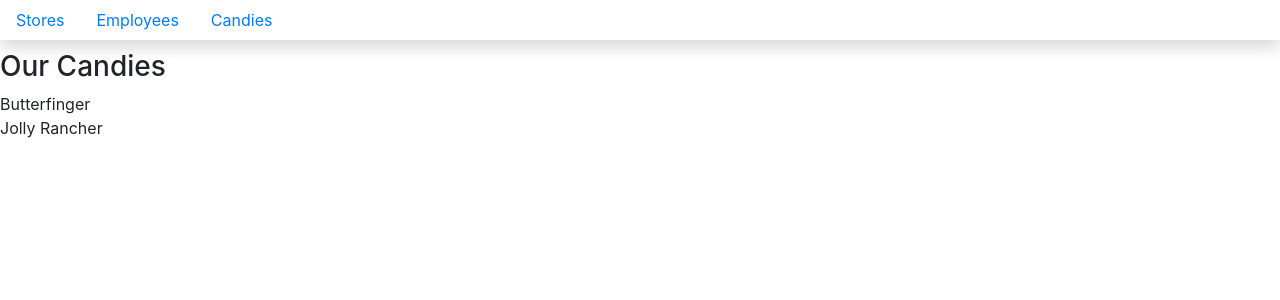
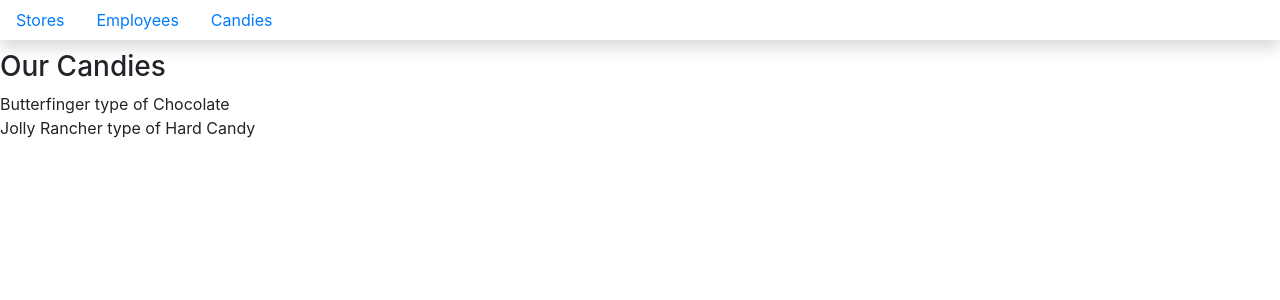
Before and after one commit to myankura/kandy-korner, a React (Create React App) app: page /candies in a window 1280 px wide. Shown: the top 300 px of the page. Built offline with nearby package versions, Linux system fonts and the light colour scheme.

Commit message:
third exercise completed.

```diff
--- a/src/components/ApplicationViews.js
+++ b/src/components/ApplicationViews.js
@@ -4,7 +4,7 @@
 import EmployeeList from './employee/EmployeeList'
 import CandyList from './candy/CandyList'
 
-//Responsible for acting as an API.  This will soon be replaced by an API that will serve the same functionality that this code is doing now.
+//Acting as an API
 export default class ApplicationsView extends Component {
     // Store locations
     locationsFromAPI = [
@@ -18,13 +18,13 @@
     ]
     // Candy types
     typesFromAPI = [
-        { id: 1, type: "Chocolate" },
-        { id: 2, type: "Hard Candy" }
+        { id: 1, name: "Chocolate" },
+        { id: 2, name: "Hard Candy" }
     ]
     // Individual candies
     candiesFromAPI = [
-        { id: 1, name: "Butterfinger", type_Id: 1 },
-        { id: 2, name: "Jolly Rancher", type_Id: 2 }
+        { id: 1, name: "Butterfinger", typeId: 1 },
+        { id: 2, name: "Jolly Rancher", typeId: 2 }
     ]
 
     state = {
@@ -34,7 +34,7 @@
         candies: this.candiesFromAPI
     }
 
-    //This is what is responsible for routing traffic for the NavBar
+    //This is what is responsible for passing data to each respective component
     render() {
         return (
             <React.Fragment>
@@ -45,7 +45,7 @@
                     return <EmployeeList employees={this.state.employees} />
                 }} />
                 <Route path="/candies" render={(props) => {
-                    return <CandyList candies={this.state.candies} />
+                    return <CandyList candies={this.state.candies}  types={this.state.types} />
                 }} />
             </React.Fragment>
         )
--- a/src/components/candy/CandyList.js
+++ b/src/components/candy/CandyList.js
@@ -10,6 +10,12 @@
                     this.props.candies.map(candy =>
                         <div key={candy.id}>
                             {candy.name}
+                        <span> type of </span>
+                            {
+                                this.props.types
+                                .find(type => candy.typeId === type.id)
+                                .name
+                            }
                         </div>)
                 }
             </section>
```
